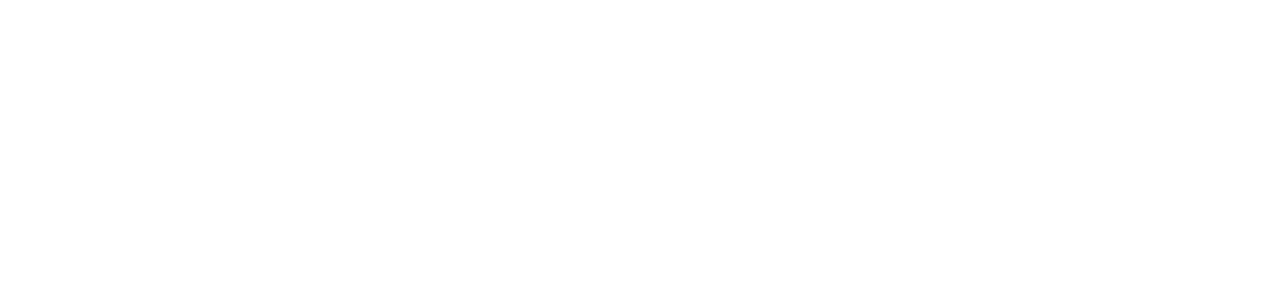
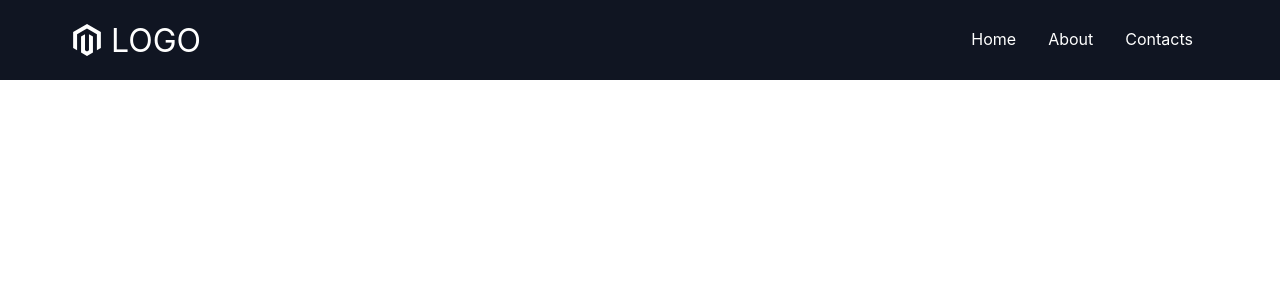
Before and after one commit to berdiyev7/my-app, a React (Create React App) app: page / in a window 1280 px wide. Shown: the top 300 px of the page. Built offline with nearby package versions, Linux system fonts and the light colour scheme.

Commit message:
created Navigation bar

```diff
--- a/package.json
+++ b/package.json
@@ -10,7 +10,10 @@
       "@testing-library/user-event": "^12.1.10",
       "react": "^17.0.2",
       "react-dom": "^17.0.2",
+      "react-icons": "^4.2.0",
+      "react-router-dom": "^5.2.0",
       "react-scripts": "4.0.3",
+      "styled-components": "^5.3.0",
       "web-vitals": "^1.0.1"
    },
    "scripts": {
--- a/src/App.js
+++ b/src/App.js
@@ -1,10 +1,14 @@
 import React from 'react'
+import { BrowserRouter as Router, Switch, Route } from 'react-router-dom';
+import { Navbar } from './components';
+import GlobalStyle from './globalStyles';
 
 function App() {
    return (
-      <div className="App">
-
-      </div>
+      <Router>
+         <GlobalStyle />
+         <Navbar />
+      </Router>
    );
 }
 
--- /dev/null
+++ b/src/components/Navbar/Navbar.elements.js
@@ -0,0 +1,111 @@
+import { Link } from 'react-router-dom';
+import styled from 'styled-components';
+import { FaMagento } from 'react-icons/fa';
+import { Container } from '../../globalStyles';
+
+
+export const Nav = styled.nav`
+   background-color: #101522;
+   height: 80px;
+   display: flex;
+   justify-content: center;
+   align-items: center;
+   position: sticky;
+   top: 0;
+   z-index: 999;
+   color: #fff;
+`;
+
+export const NavbarContainer = styled(Container)`
+   display: flex;
+   justify-content: space-between;
+
+   ${Container}
+`;
+
+
+export const NavLogo = styled(Link)`
+   color: #fff;
+   justify-self: flex-start;
+   cursor: pointer;
+   text-decoration: none;
+   font-size: 2rem;
+   display: flex;
+   align-items: center;
+`;
+
+export const NavIcon = styled(FaMagento)`
+   margin-right: 0.5rem;
+`;
+
+export const MobileIcon = styled.div`
+   display: none;
+
+   @media screen and (max-width: 960px){
+      display: block;
+      position: absolute;
+      top: 0;
+      right: 0;
+      transform: translate(-100%, 60%);
+      cursor: pointer;
+      font-size: 1.8rem;
+   }
+`;
+
+export const NavMenu = styled.ul`
+   display: flex;
+   align-items: center;
+   list-style: none;
+   text-align: center;
+
+   @media screen and (max-width: 960px){
+      display: flex;
+      flex-direction: column;
+      width: 100%;
+      height: 90vh;
+      position: absolute;
+      top: 80px;
+      left: ${({ click }) => (click ? 0 : '-100%')};
+      opacity: 1;
+      transition:  all 0.5s ease;
+      background-color: #101522;
+   }
+`;
+
+export const NavItem = styled.li`
+   height: 80px;
+   border-bottom: 2px solid transparent;
+
+   &:hover{
+      border-bottom: 2px solid #4b59f7;
+   }
+
+   @media screen and (max-width: 960px){
+      width: 100%;
+
+      &:hover{
+         border: none
+      }
+   }
+`;
+
+export const NavLinks = styled(Link)`
+   color: #fff;
+   display: flex;
+   align-items: center;
+   text-decoration: none;
+   padding: 0.5rem 1rem;
+   height: 100%;
+
+   @media screen and (max-width: 960px){
+      text-align: center;
+      padding: 2rem;
+      width: 100%;
+      display: table;
+
+      &:hover{
+         color: #4b59f7;
+         transition: all 0.3s ease;
+      }
+   }
+`;
--- /dev/null
+++ b/src/components/Navbar/Navbar.js
@@ -0,0 +1,49 @@
+import React, { useState } from 'react'
+import { IconContext } from 'react-icons/lib';
+import { FaBars, FaTimes } from 'react-icons/fa';
+import {
+   Nav,
+   NavMenu,
+   NavItem,
+   NavLinks,
+   NavbarContainer,
+   NavLogo,
+   NavIcon,
+   MobileIcon
+} from './Navbar.elements';
+
+const Navbar = () => {
+   const [click, setClick] = useState(false)
+   const handleClick = () => setClick(!click)
+
+   return (
+      <>
+         <IconContext.Provider value={{ color: '#fff' }}>
+            <Nav>
+               <NavbarContainer>
+                  <NavLogo to="/">
+                     <NavIcon />
+                     LOGO
+                  </NavLogo>
+                  <MobileIcon onClick={handleClick}>
+                     {click ? <FaTimes /> : <FaBars />}
+                  </MobileIcon>
+                  <NavMenu onClick={handleClick} click={click}>
+                     <NavItem>
+                        <NavLinks to='/'>Home</NavLinks>
+                     </NavItem>
+                     <NavItem>
+                        <NavLinks to='/about'>About</NavLinks>
+                     </NavItem>
+                     <NavItem>
+                        <NavLinks to='/contacts'>Contacts</NavLinks>
+                     </NavItem>
+                  </NavMenu>
+               </NavbarContainer>
+            </Nav>
+         </IconContext.Provider>
+      </>
+   )
+}
+
+export default Navbar
--- /dev/null
+++ b/src/components/index.js
@@ -0,0 +1 @@
+export { default as Navbar } from './Navbar/Navbar'
```
Also changed, not shown: 1 other file (tests, documents, lock files or other folders).
